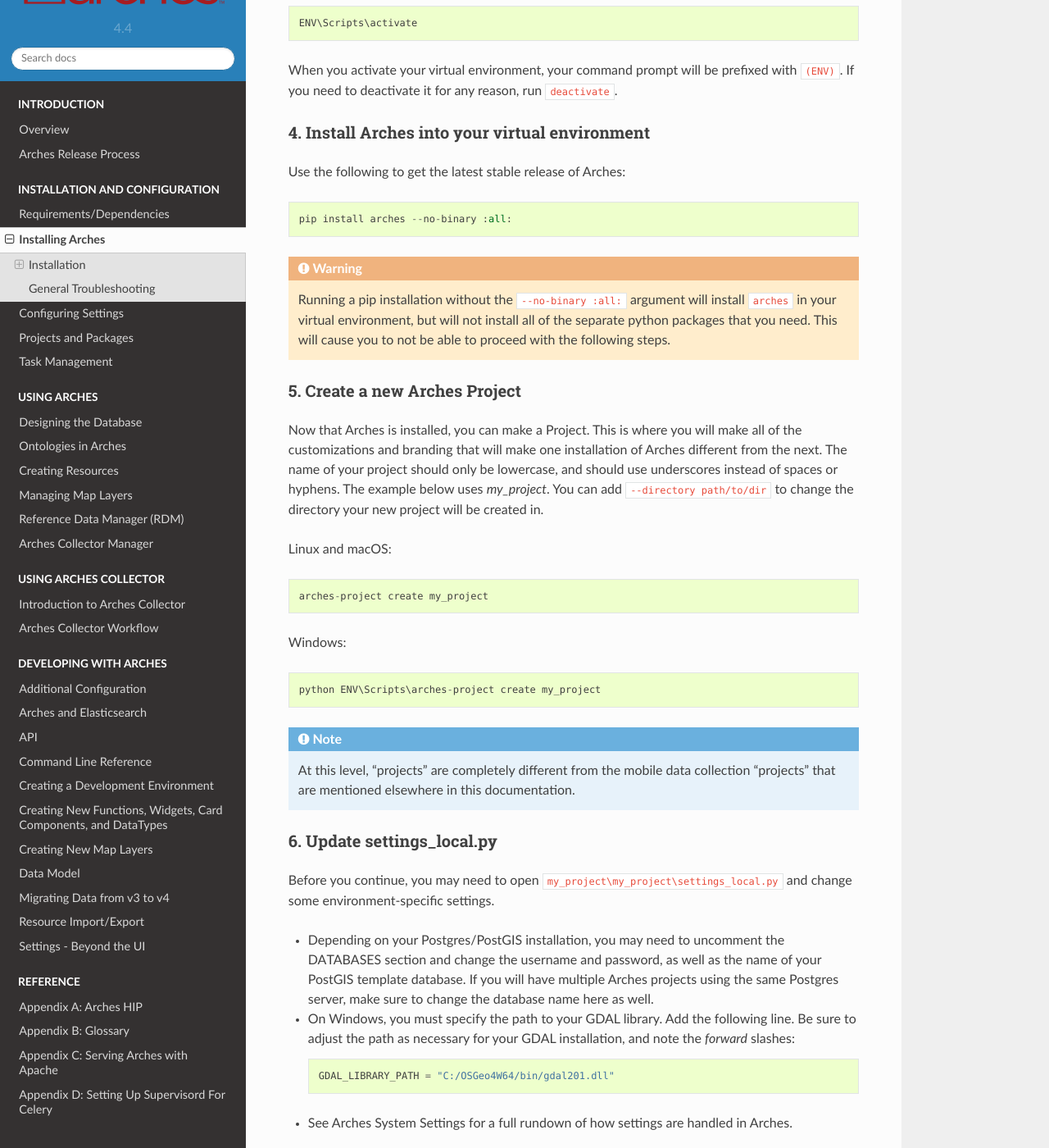
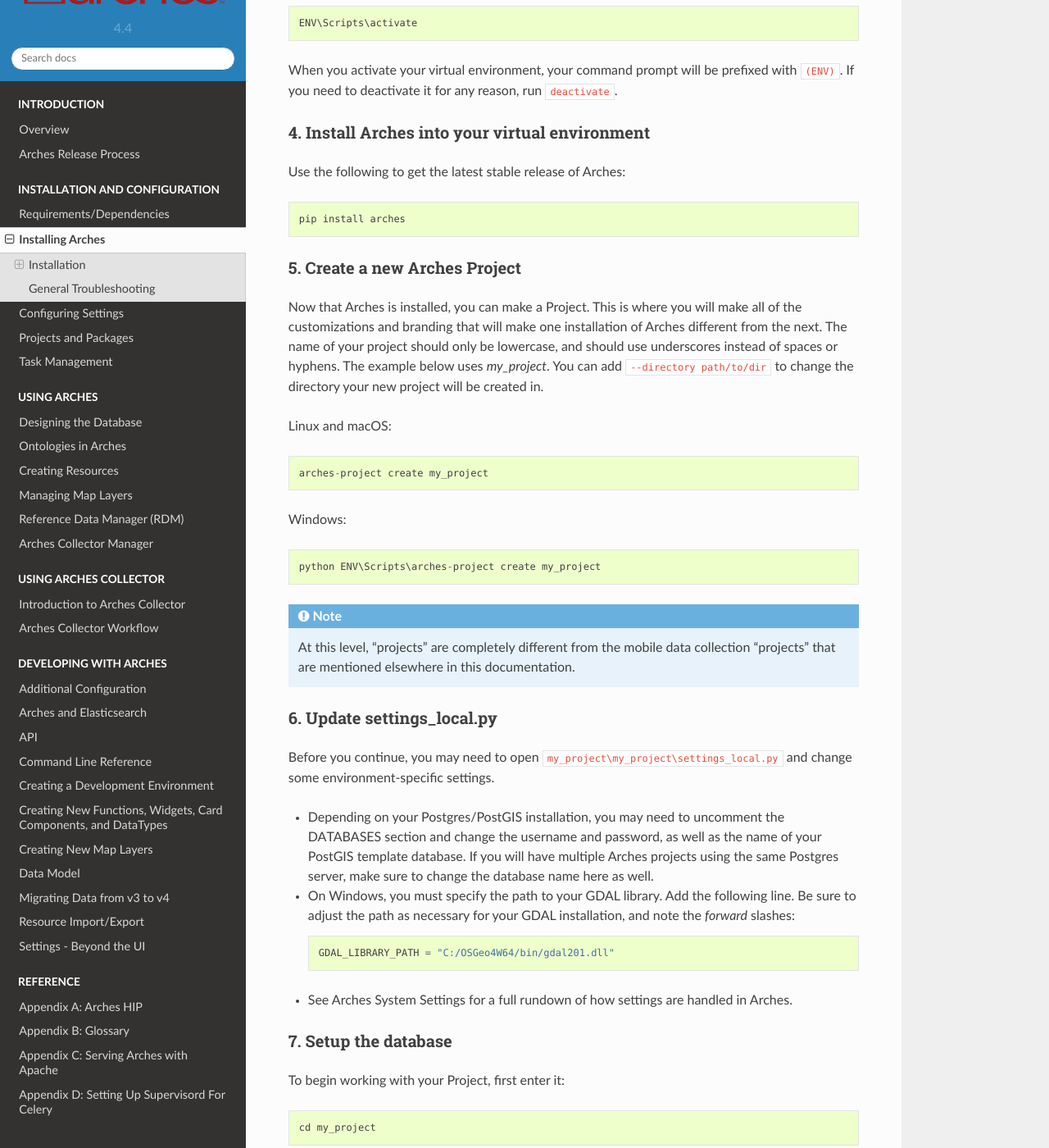
Before and after one commit to archesproject/arches-docs, a Sphinx documentation site: the page built from docs/installation.txt, in a window 1280 px wide and 1400 px high, scrolled down 869 px. Shown: the whole window at 82% size. Built offline with Sphinx 7.4.7 and the Read the Docs theme 2.0.0, drawn with Linux system fonts in a browser that asks for light colours.

Commit message:
update installation text, remove requirement to use the "--no-binary :all:" flags

```diff
--- a/docs/installation.txt
+++ b/docs/installation.txt
@@ -42,9 +42,7 @@
 
 Use the following to get the latest stable release of Arches::
 
-    pip install arches --no-binary :all:
-
-.. warning:: Running a pip installation without the ``--no-binary :all:`` argument will install ``arches`` in your virtual environment, but will not install all of the separate python packages that you need. This will cause you to not be able to proceed with the following steps.
+    pip install arches
 
 5. Create a new Arches Project
 ------------------------------
@@ -82,7 +80,7 @@
 
 and then (with ElasticSearch running) run::
 
-    python manage.py packages -o setup_db
+    python manage.py setup_db
 
 .. note:: You may be prompted to enter a password for the ``postgres`` user, depending on your OS and how you installed Postgres/Postgis. Generally, our installation scripts set this password to ``postgis``.
 
```
